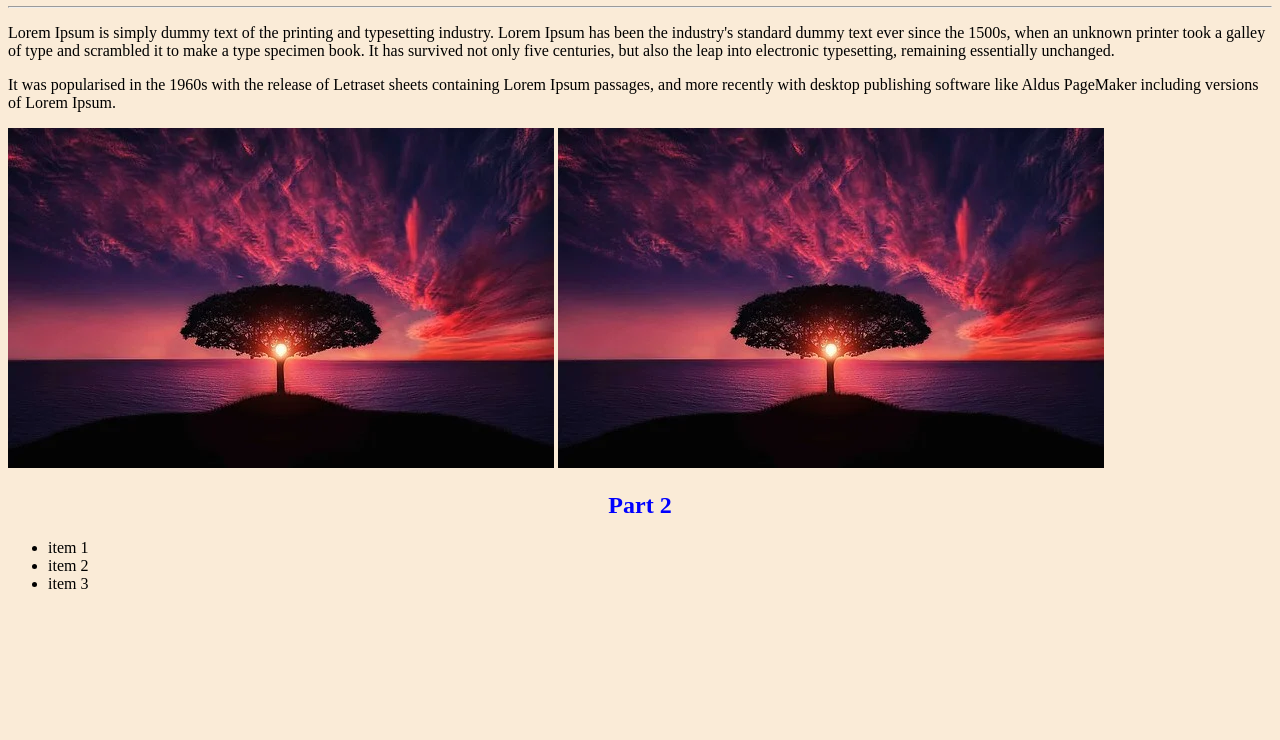
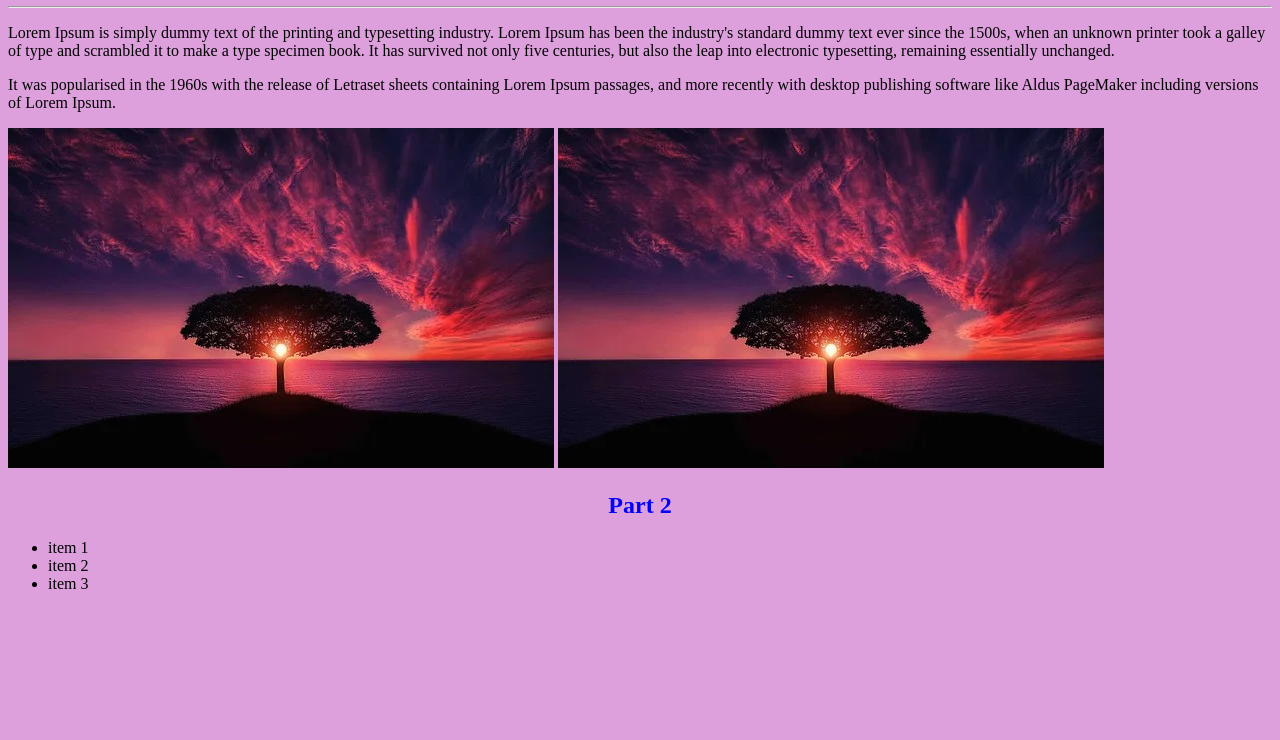
Before and after one commit to ChristineKarimi/prep37, a plain HTML site: page index.html in a window 1280 px wide. Shown: the part 60-800 px from the top of the page. Drawn offline with Linux system fonts and the light colour scheme.

Commit message:
add bg colour

```diff
--- a/css/styles.css
+++ b/css/styles.css
@@ -4,5 +4,5 @@ h1, h2 {
 }
 
 body {
-    background-color: antiquewhite;
+    background-color: plum;
 }
```
